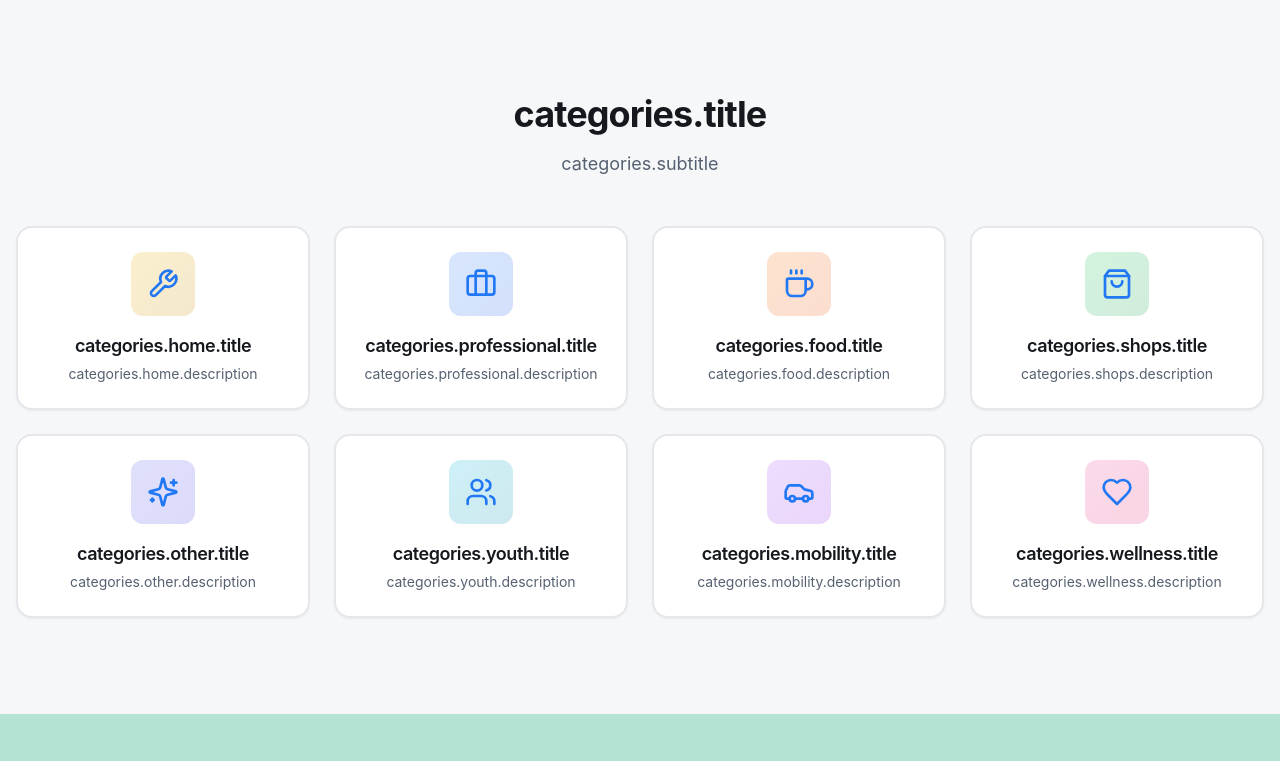
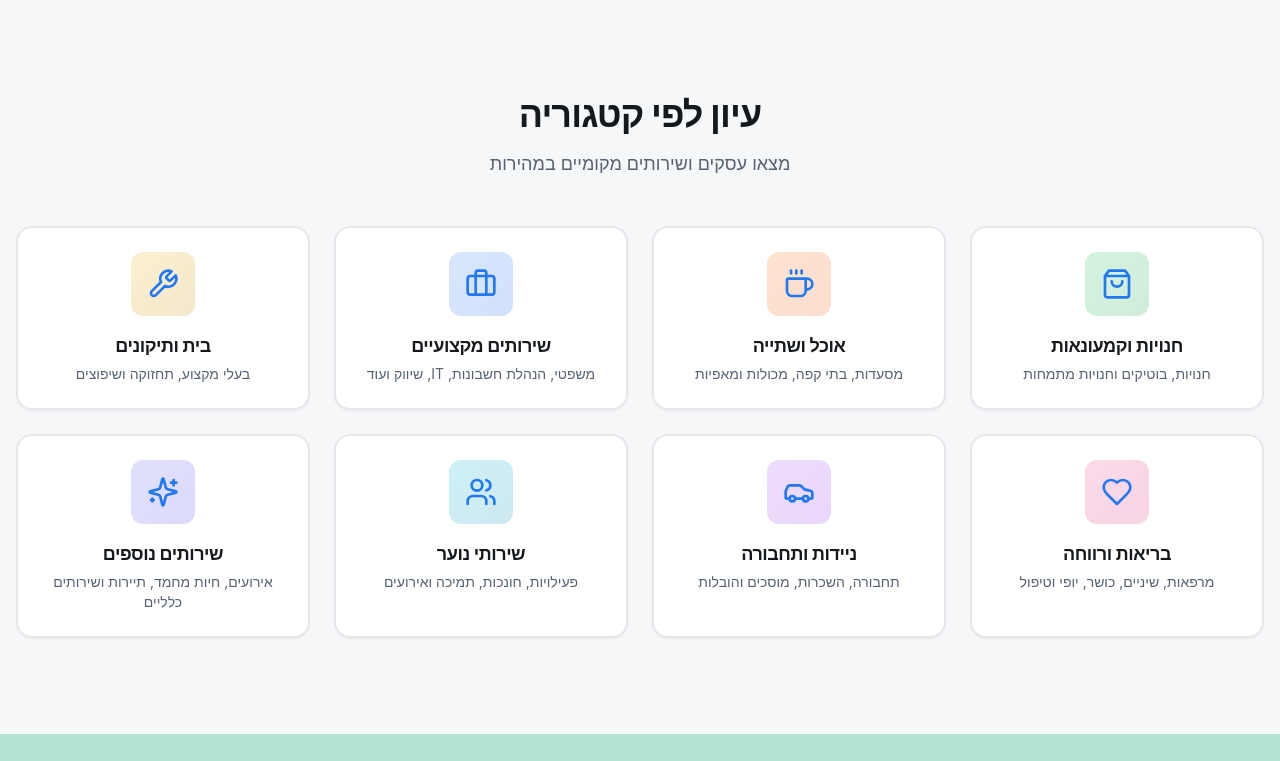
Before and after one commit to weeb-maker/oranit-local-connect, a React (Vite) app: page /he in a window 1280 px wide. Shown: the part 679-1440 px from the top of the page. Built offline with nearby package versions, Linux system fonts and the light colour scheme; the HTML template or start-up script is replaced by a standard one.

Commit message:
Refactor: Localize homepage content

```diff
--- a/src/components/FeaturedCategories.tsx
+++ b/src/components/FeaturedCategories.tsx
@@ -13,7 +13,7 @@ import {
 } from "lucide-react";
 
 const FeaturedCategories = () => {
-  const { t } = useTranslation();
+  const { t } = useTranslation(['categories']);
   const { lang } = useParams<{ lang: string }>();
   const currentLang = lang || 'he';
 
@@ -64,9 +64,9 @@ const FeaturedCategories = () => {
     <section className="py-16 lg:py-24 bg-background">
       <div className="container mx-auto px-4">
         <div className="text-center mb-12 animate-fade-in">
-          <h2 className="text-3xl md:text-4xl font-bold mb-4">{t("categories.title")}</h2>
+          <h2 className="text-3xl md:text-4xl font-bold mb-4">{t("categories:section.title")}</h2>
           <p className="text-lg text-muted-foreground max-w-2xl mx-auto">
-            {t("categories.subtitle")}
+            {t("categories:section.subtitle")}
           </p>
         </div>
 
@@ -86,8 +86,8 @@ const FeaturedCategories = () => {
                       <Icon className="h-8 w-8 text-primary" />
                     </div>
                     <div>
-                      <h3 className="font-semibold text-lg mb-1">{t(`categories.${category.key}.title`)}</h3>
-                      <p className="text-sm text-muted-foreground">{t(`categories.${category.key}.description`)}</p>
+                      <h3 className="font-semibold text-lg mb-1">{t(`categories:${category.key}.title`)}</h3>
+                      <p className="text-sm text-muted-foreground">{t(`categories:${category.key}.description`)}</p>
                     </div>
                   </CardContent>
                 </Card>
--- a/src/components/SocialProof.tsx
+++ b/src/components/SocialProof.tsx
@@ -3,43 +3,22 @@ import { Card, CardContent } from "@/components/ui/card";
 import { Avatar, AvatarFallback } from "@/components/ui/avatar";
 import { Star } from "lucide-react";
 
-const neighbors = [
-  {
-    name: "Sarah Cohen",
-    initials: "SC",
-    favorites: ["Café Aroma", "Green Garden", "Tech Repairs"],
-    reviews: 12,
-  },
-  {
-    name: "David Levi",
-    initials: "DL",
-    favorites: ["Pizzeria Napoli", "Oranit Fitness", "Home Repairs Plus"],
-    reviews: 8,
-  },
-  {
-    name: "Rachel Mizrahi",
-    initials: "RM",
-    favorites: ["Beauty Studio", "Kids Tutoring", "Local Bakery"],
-    reviews: 15,
-  },
-  {
-    name: "Michael Ben-David",
-    initials: "MB",
-    favorites: ["Car Service Center", "Coffee Corner", "IT Solutions"],
-    reviews: 10,
-  },
-];
-
 const SocialProof = () => {
-  const { t } = useTranslation();
+  const { t } = useTranslation(['trust', 'common']);
+  const neighbors = t('trust:items', { returnObjects: true }) as Array<{
+    name: string;
+    initials: string;
+    favorites: string[];
+    reviews: number;
+  }>;
 
   return (
     <section className="py-16 lg:py-24 bg-gradient-to-br from-primary/5 to-accent/5">
       <div className="container mx-auto px-4">
         <div className="text-center mb-12 animate-fade-in">
-          <h2 className="text-3xl md:text-4xl font-bold mb-4">{t("socialProof.title")}</h2>
+          <h2 className="text-3xl md:text-4xl font-bold mb-4">{t("trust:section.title")}</h2>
           <p className="text-lg text-muted-foreground max-w-2xl mx-auto">
-            {t("socialProof.subtitle")}
+            {t("trust:section.subtitle")}
           </p>
         </div>
 
@@ -60,13 +39,13 @@ const SocialProof = () => {
                     <h3 className="font-semibold">{neighbor.name}</h3>
                     <div className="flex items-center gap-1 text-sm text-muted-foreground">
                       <Star className="h-3 w-3 fill-primary text-primary" />
-                      <span>{neighbor.reviews} reviews</span>
+                      <span>{neighbor.reviews} {t("trust:reviews")}</span>
                     </div>
                   </div>
                 </div>
 
                 <div>
-                  <p className="text-sm font-medium text-muted-foreground mb-2">{t("socialProof.favorites")}:</p>
+                  <p className="text-sm font-medium text-muted-foreground mb-2">{t("trust:favorites")}:</p>
                   <div className="flex flex-col gap-1">
                     {neighbor.favorites.map((fav, idx) => (
                       <span key={idx} className="text-sm text-foreground">• {fav}</span>
@@ -79,16 +58,16 @@ const SocialProof = () => {
         </div>
 
         <div className="text-center bg-white rounded-xl shadow-smooth-md p-8 max-w-3xl mx-auto">
-          <h3 className="text-2xl font-bold mb-4">{t("socialProof.createProfile")}</h3>
+          <h3 className="text-2xl font-bold mb-4">{t("trust:createProfile")}</h3>
           <p className="text-muted-foreground mb-6">
-            {t("socialProof.subtitle")}
+            {t("trust:section.subtitle")}
           </p>
           <div className="flex flex-col sm:flex-row gap-3 justify-center">
             <button className="px-6 py-3 bg-primary text-primary-foreground rounded-lg font-medium transition-smooth hover:bg-primary-hover shadow-smooth">
-              {t("socialProof.createProfile")}
+              {t("trust:createProfile")}
             </button>
             <button className="px-6 py-3 border-2 border-primary text-primary rounded-lg font-medium transition-smooth hover:bg-primary hover:text-primary-foreground">
-              {t("hero.exploreButton")}
+              {t("common:hero.exploreButton")}
             </button>
           </div>
         </div>
--- a/src/i18n/config.ts
+++ b/src/i18n/config.ts
@@ -6,11 +6,13 @@ import LanguageDetector from 'i18next-browser-languagedetector';
 import enCommon from './locales/en/common.json';
 import enCategories from './locales/en/categories.json';
 import enSpecials from './locales/en/specials.json';
+import enTrust from './locales/en/trust.json';
 
 // Import Hebrew translations
 import heCommon from './locales/he/common.json';
 import heCategories from './locales/he/categories.json';
 import heSpecials from './locales/he/specials.json';
+import heTrust from './locales/he/trust.json';
 
 i18n
   .use(LanguageDetector)
@@ -21,16 +23,18 @@ i18n
         common: enCommon,
         categories: enCategories,
         specials: enSpecials,
+        trust: enTrust,
       },
       he: {
         common: heCommon,
         categories: heCategories,
         specials: heSpecials,
+        trust: heTrust,
       }
     },
     fallbackLng: 'he',
     defaultNS: 'common',
-    ns: ['common', 'categories', 'specials'],
+    ns: ['common', 'categories', 'specials', 'trust'],
     interpolation: {
       escapeValue: false
     },
--- a/src/i18n/locales/en/categories.json
+++ b/src/i18n/locales/en/categories.json
@@ -1,4 +1,40 @@
 {
+  "section": {
+    "title": "Browse by Category",
+    "subtitle": "Find local businesses and services quickly"
+  },
+  "shops": {
+    "title": "Shops & Retail",
+    "description": "Stores, boutiques, and specialty shops"
+  },
+  "food": {
+    "title": "Food & Drink",
+    "description": "Restaurants, cafés, groceries, and bakeries"
+  },
+  "professional": {
+    "title": "Professional Services",
+    "description": "Legal, accounting, IT, marketing, and more"
+  },
+  "home": {
+    "title": "Home & Repairs",
+    "description": "Trades, maintenance, handymen, and more"
+  },
+  "wellness": {
+    "title": "Wellness & Care",
+    "description": "Clinics, dental, fitness, beauty, and care"
+  },
+  "mobility": {
+    "title": "Mobility & Transport",
+    "description": "Transport, rentals, repair, moving"
+  },
+  "youth": {
+    "title": "Youth Services",
+    "description": "Activities, tutoring, support, events"
+  },
+  "other": {
+    "title": "Other Services",
+    "description": "Events, pets, travel, and general services"
+  },
   "top": {
     "shopsRetail": {
       "title": "Shops & Retail",
--- /dev/null
+++ b/src/i18n/locales/en/trust.json
@@ -0,0 +1,35 @@
+{
+  "section": {
+    "title": "Trusted by Your Neighbors",
+    "subtitle": "See what your community recommends"
+  },
+  "items": [
+    {
+      "name": "Sarah Cohen",
+      "initials": "SC",
+      "favorites": ["Café Aroma", "Green Garden", "Tech Repairs"],
+      "reviews": 12
+    },
+    {
+      "name": "David Levi",
+      "initials": "DL",
+      "favorites": ["Pizzeria Napoli", "Oranit Fitness", "Home Repairs Plus"],
+      "reviews": 8
+    },
+    {
+      "name": "Rachel Mizrahi",
+      "initials": "RM",
+      "favorites": ["Beauty Studio", "Kids Tutoring", "Local Bakery"],
+      "reviews": 15
+    },
+    {
+      "name": "Michael Ben-David",
+      "initials": "MB",
+      "favorites": ["Car Service Center", "Coffee Corner", "IT Solutions"],
+      "reviews": 10
+    }
+  ],
+  "favorites": "favorites",
+  "reviews": "reviews",
+  "createProfile": "Create Your Profile"
+}
--- a/src/i18n/locales/he/categories.json
+++ b/src/i18n/locales/he/categories.json
@@ -1,4 +1,40 @@
 {
+  "section": {
+    "title": "עיון לפי קטגוריה",
+    "subtitle": "מצאו עסקים ושירותים מקומיים במהירות"
+  },
+  "shops": {
+    "title": "חנויות וקמעונאות",
+    "description": "חנויות, בוטיקים וחנויות מתמחות"
+  },
+  "food": {
+    "title": "אוכל ושתייה",
+    "description": "מסעדות, בתי קפה, מכולות ומאפיות"
+  },
+  "professional": {
+    "title": "שירותים מקצועיים",
+    "description": "משפטי, הנהלת חשבונות, IT, שיווק ועוד"
+  },
+  "home": {
+    "title": "בית ותיקונים",
+    "description": "בעלי מקצוע, תחזוקה ושיפוצים"
+  },
+  "wellness": {
+    "title": "בריאות ורווחה",
+    "description": "מרפאות, שיניים, כושר, יופי וטיפול"
+  },
+  "mobility": {
+    "title": "ניידות ותחבורה",
+    "description": "תחבורה, השכרות, מוסכים והובלות"
+  },
+  "youth": {
+    "title": "שירותי נוער",
+    "description": "פעילויות, חונכות, תמיכה ואירועים"
+  },
+  "other": {
+    "title": "שירותים נוספים",
+    "description": "אירועים, חיות מחמד, תיירות ושירותים כלליים"
+  },
   "top": {
     "shopsRetail": {
       "title": "חנויות וקמעונאות",
--- /dev/null
+++ b/src/i18n/locales/he/trust.json
@@ -0,0 +1,35 @@
+{
+  "section": {
+    "title": "נבחר על ידי השכנים שלכם",
+    "subtitle": "ראו מה הקהילה ממליצה"
+  },
+  "items": [
+    {
+      "name": "שרה כהן",
+      "initials": "שכ",
+      "favorites": ["קפה ארומה", "גן ירוק", "תיקון טכנולוגיות"],
+      "reviews": 12
+    },
+    {
+      "name": "דוד לוי",
+      "initials": "דל",
+      "favorites": ["פיצרייה נאפולי", "אורנית פיטנס", "תיקוני בית פלוס"],
+      "reviews": 8
+    },
+    {
+      "name": "רחל מזרחי",
+      "initials": "רמ",
+      "favorites": ["סטודיו יופי", "שיעורים לילדים", "מאפייה מקומית"],
+      "reviews": 15
+    },
+    {
+      "name": "מיכאל בן-דוד",
+      "initials": "מב",
+      "favorites": ["מרכז שירות רכב", "פינת קפה", "פתרונות IT"],
+      "reviews": 10
+    }
+  ],
+  "favorites": "מועדפים",
+  "reviews": "ביקורות",
+  "createProfile": "צור פרופיל"
+}
```
